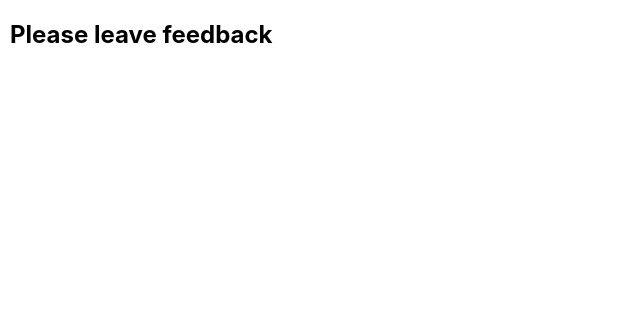
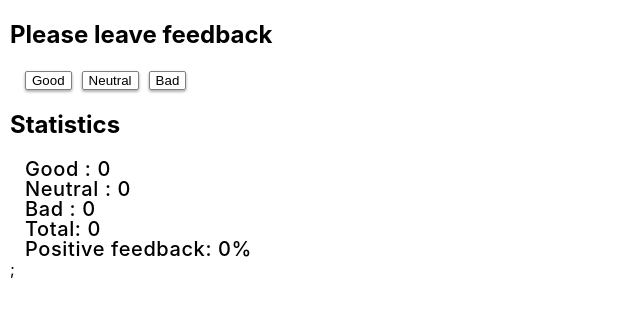
Before and after one commit to medbelka/react-hw-02-feedback, a React (Create React App) app: page / in a window 1280 px wide. Shown: the top 316 px of the page, without its empty margins (0-640 px from the left). Built offline with nearby package versions, Linux system fonts and the light colour scheme.

Commit message:
done refactoring

```diff
--- a/src/components/App.jsx
+++ b/src/components/App.jsx
@@ -1,8 +1,14 @@
 import React, {Component} from 'react';
 
-import Section from './Section/'
-import { Statistics } from './Statistics/Statistics'
-import FeedbackOptions from './FeedbackOptions/';
+import Section from './Section/';
+import { Statistics } from './Statistics/Statistics';
+import { FeedbackOptions } from './FeedbackOptions/FeedbackOptions';
+
+const options = [
+  { name: "good", label: "Good", type: "button"},
+  { name: "neutral", label: "Neutral", type: "button"},
+  { name: "bad", label: "Bad", type: "button"}
+]
 
 class App extends Component {
   state = {
@@ -13,9 +19,8 @@ class App extends Component {
       feedbackPositivePercentage: 0,
     }
 
-  handleClick = (event) =>{
-      const currentBtn = event.currentTarget.name;
-      this.setState(prevState =>({[currentBtn]: prevState[currentBtn] + 1}))
+    handleLeaveFeedback = (nameBtn) =>{
+      this.setState(prevState =>({[nameBtn]: prevState[nameBtn] + 1}))
       this.setState(prevState =>({totalFeedback: prevState.totalFeedback + 1}))
       this.setState(prevState =>
           ({feedbackPositivePercentage: Math.round(((prevState.good)/prevState.totalFeedback)*100)}))
@@ -23,10 +28,10 @@ class App extends Component {
 
   render() {
     return (
-      <Section title="Please leave feedback">
+      <Section title="Please leave feedback" >
         <FeedbackOptions
-          onLeaveFeedback={this.handleClick}
-          options={this.state}
+          onLeaveFeedback={this.handleLeaveFeedback}
+          options={options}
           />
         <Statistics
           good={this.state.good}
--- a/src/components/FeedbackCounter/Counter.jsx
+++ b/src/components/FeedbackCounter/Counter.jsx
@@ -8,7 +8,7 @@ class Counter extends Component {
         bad: 0,
         totalFeedback: 0,
         feedbackPositivePercentage: 0,
-      }
+        }
 
     handleClick = (event) =>{
         const currentBtn = event.currentTarget.name;
@@ -16,7 +16,7 @@ class Counter extends Component {
         this.setState(prevState =>({totalFeedback: prevState.totalFeedback + 1}))
         this.setState(prevState =>
             ({feedbackPositivePercentage: Math.round(((prevState.good)/prevState.totalFeedback)*100)}))
-    }
+        }
 
       render() {
         return (
--- a/src/components/FeedbackOptions/FeedbackOptions.jsx
+++ b/src/components/FeedbackOptions/FeedbackOptions.jsx
@@ -1,21 +1,23 @@
-import React from 'react';
 import { FeedbackOptionsBox, Button } from './FeedbackOptions.styled';
 
-const FeedbackOptions = ({options, onLeaveFeedback}) => {
+export const FeedbackOptions = ({ options, onLeaveFeedback }) => {
 
     return (
         <FeedbackOptionsBox>
-            <Button type="button" name={options.good} onClick={onLeaveFeedback}>
+            {options.map(({ name, label, type}) => (
+                <Button key={name} type={type} name={name} onClick={(event)=>onLeaveFeedback(event.currentTarget.name)}>
+               {label}
+            </Button>
+            )
+            )}
+            {/* <Button type="button" name="good" onClick={(event)=>onLeaveFeedback(event.currentTarget.name)}>
                 Good
             </Button>
-            <Button type="button" name={options.neutral} onClick={onLeaveFeedback}>
+            <Button type="button" name="neutral" onClick={(event)=>onLeaveFeedback(event.currentTarget.name)}>
                 Neutral
             </Button>
-            <Button type="button" name={options.bad} onClick={onLeaveFeedback}>
+            <Button type="button" name="bad" onClick={(event)=>onLeaveFeedback(event.currentTarget.name)}>
                 Bad
-            </Button>
-        </FeedbackOptionsBox>
-    )
-}
-
-export default FeedbackOptions;
+            </Button> */}
+        </FeedbackOptionsBox>);
+};
--- a/src/components/Section/Section.jsx
+++ b/src/components/Section/Section.jsx
@@ -1,9 +1,12 @@
 import React from "react";
 import {StatSection} from "./Section.styled"
 
-const Section = ({title}) =>
+const Section = ({title, children}) =>
 <StatSection>
     <h1>{title}</h1>
+    <div>
+        {children}
+    </div>
 </StatSection> ;
 
 export default Section;
--- a/src/components/Statistics/index.js
+++ b/src/components/Statistics/index.js
@@ -1 +1 @@
-// export {default} from './Statistics';
+export {default} from './Statistics';
```
